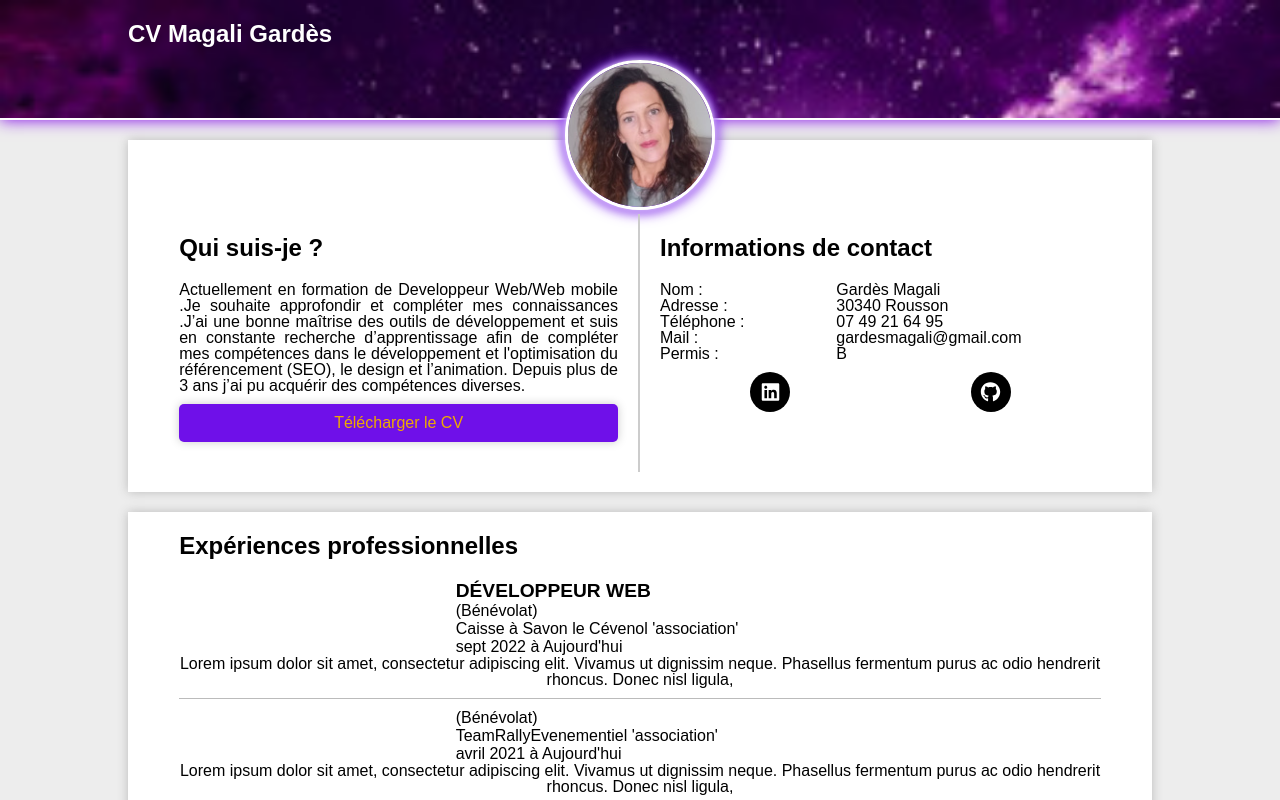
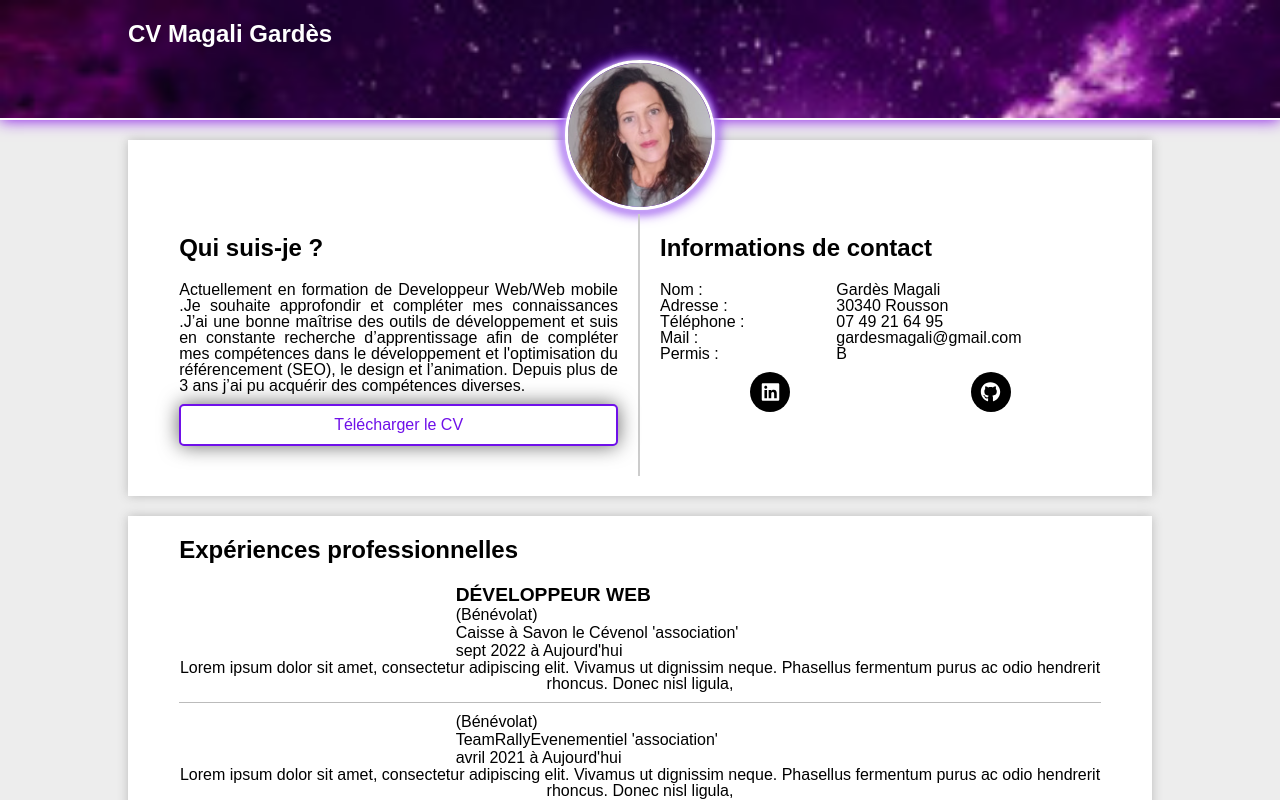
Before and after one commit to M-GARDES/CVfirstmobile, a plain HTML site: page index.html in a window 1280 px wide. In both pictures the pointer is over the link "Télécharger le CV". Shown: the top 800 px of the page. Drawn offline with Linux system fonts and the light colour scheme.

Commit message:
couleurprez

```diff
--- a/style.css
+++ b/style.css
@@ -234,7 +234,7 @@ section > div{
         box-shadow: 0px 0px 10px #bbb;
     }
     a:hover{
-        color: #EA0;
+        color: #6F10E9;
     }
     header h1{
         width: 80%;
@@ -252,4 +252,13 @@ section > div{
         padding-left: 20px;
         margin-right: auto;
     }
+    .prez a{
+        border: 2px solid transparent;
+    }
+    .prez a:hover{
+        color: #6F10E9;
+        background-color: #fff;
+        border: 2px solid #6F10E9;
+        box-shadow: 0px 0px 20px #666;
+    }
 }
```
